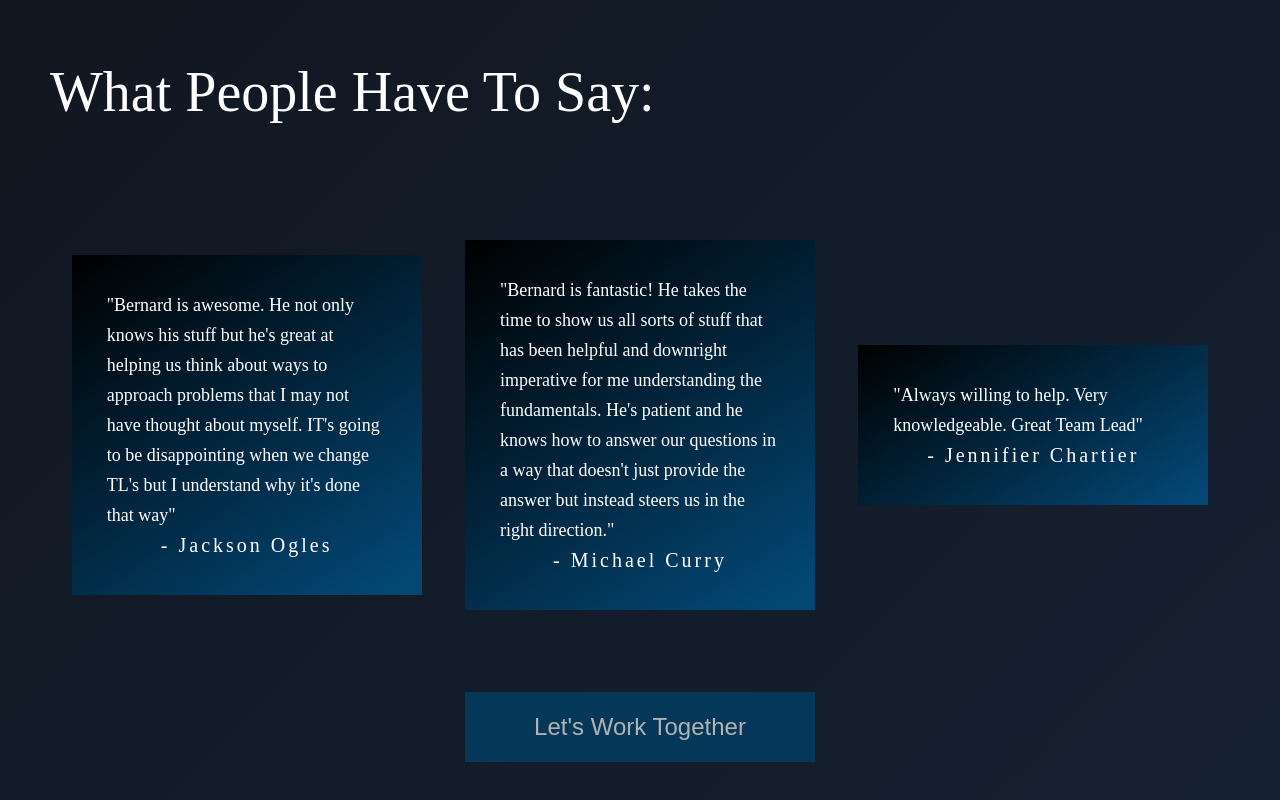
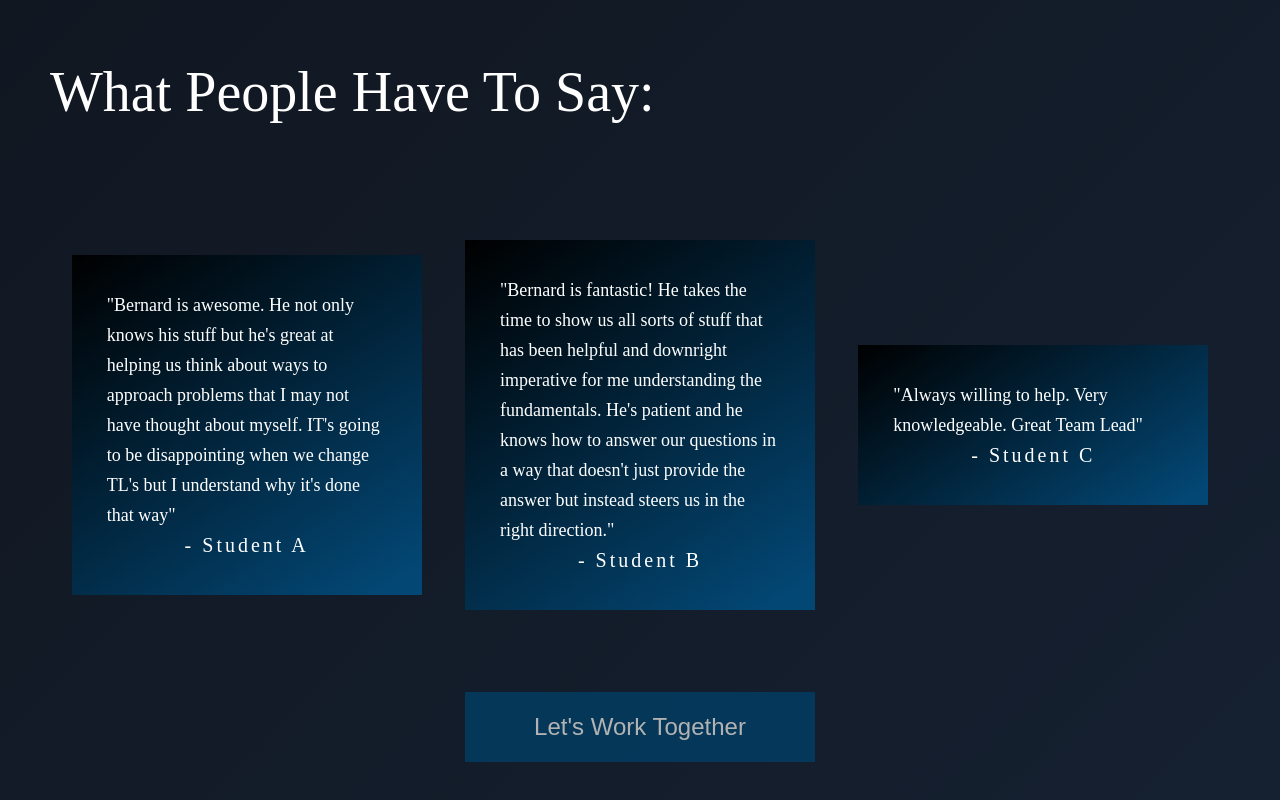
Before and after one commit to Trip4077/port, a plain HTML site: page index.html in a window 1280 px wide. Shown: the part 5602-6402 px from the top of the page. Drawn offline with nearby package versions, Linux system fonts and the light colour scheme.

Commit message:
Text Change

```diff
--- a/index.html
+++ b/index.html
@@ -304,19 +304,19 @@
           <div class ='review-card'>
             <p>"Bernard is awesome. He not only knows his stuff but he's great at helping us think about ways to approach problems that I may not have thought about myself. IT's going to be disappointing when we change TL's but I understand why it's done that way"</p>
 
-            <p>- Jackson Ogles</p>
+            <p>- Student A</p>
           </div>
 
           <div class ='review-card'>
             <p>"Bernard is fantastic! He takes the time to show us all sorts of stuff that has been helpful and downright imperative for me understanding the fundamentals. He's patient and he knows how to answer our questions in a way that doesn't just provide the answer but instead steers us in the right direction."</p>
 
-            <p>- Michael Curry</p>
+            <p>- Student B</p>
           </div>
 
           <div class ='review-card'>
             <p>"Always willing to help. Very knowledgeable. Great Team Lead"</p>
 
-            <p>- Jennifier Chartier</p>
+            <p>- Student C</p>
           </div>
         </div>
 
```
